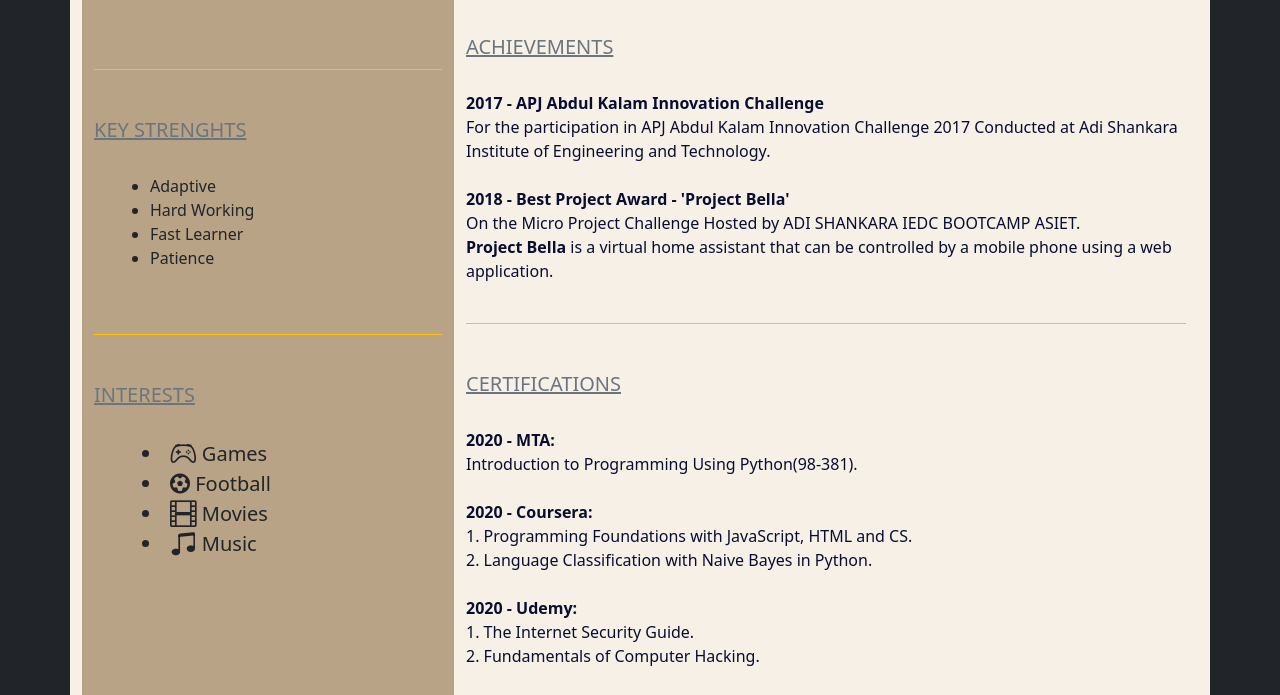
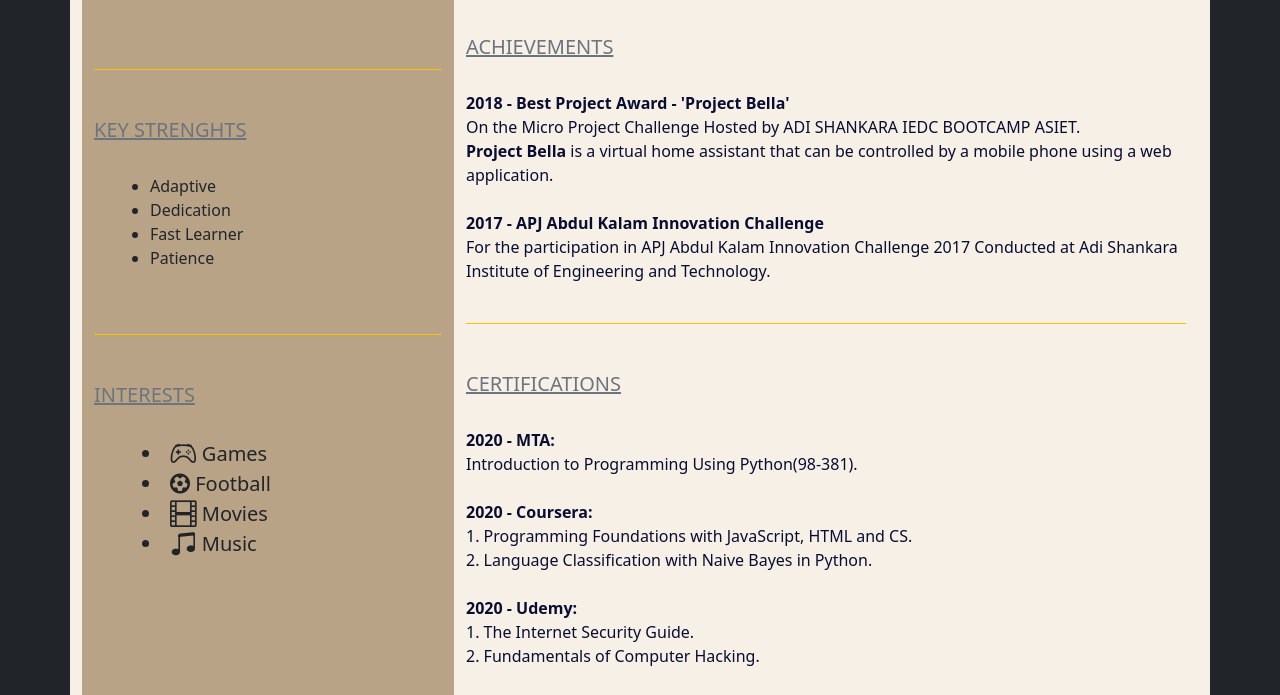
Before and after one commit to mathewAnoop/ResumeWeb, a plain HTML site: page index.html in a window 1280 px wide. Shown: the part 1450-2145 px from the top of the page. Drawn offline with nearby package versions, Linux system fonts and the light colour scheme.

Commit message:
newchange11

```diff
--- a/index.html
+++ b/index.html
@@ -162,7 +162,7 @@
 
                             <ul class="text-dark">
                                 <li>Adaptive</li>
-                                <li>Hard Working</li>
+                                <li>Dedication</li>
                                 <li>Fast Learner</li>
                                 <li>Patience</li>
                             </ul>
@@ -277,15 +277,17 @@
                         <br>
                         <h5><u>ACHIEVEMENTS</u></h5><br>
                         <p>
-                            <b>2017 - APJ Abdul Kalam Innovation Challenge</b><br>
-                            For the participation in APJ Abdul Kalam Innovation Challenge 2017
-                            Conducted at Adi Shankara Institute of Engineering and Technology.<br><br>
 
                             <b>2018 - Best Project Award - 'Project Bella'</b><br>
                             On the Micro Project Challenge Hosted by ADI SHANKARA
                             IEDC BOOTCAMP ASIET. <br>
                             <b>Project Bella</b> is a virtual home assistant that can be controlled by a mobile phone
-                            using a web application.
+                            using a web application.<br><br>
+
+                            <b>2017 - APJ Abdul Kalam Innovation Challenge</b><br>
+                            For the participation in APJ Abdul Kalam Innovation Challenge 2017
+                            Conducted at Adi Shankara Institute of Engineering and Technology.<br>
+
                         </p>
                     </div><br>
                     <div class="border-bottom  border-warning"></div>
```
